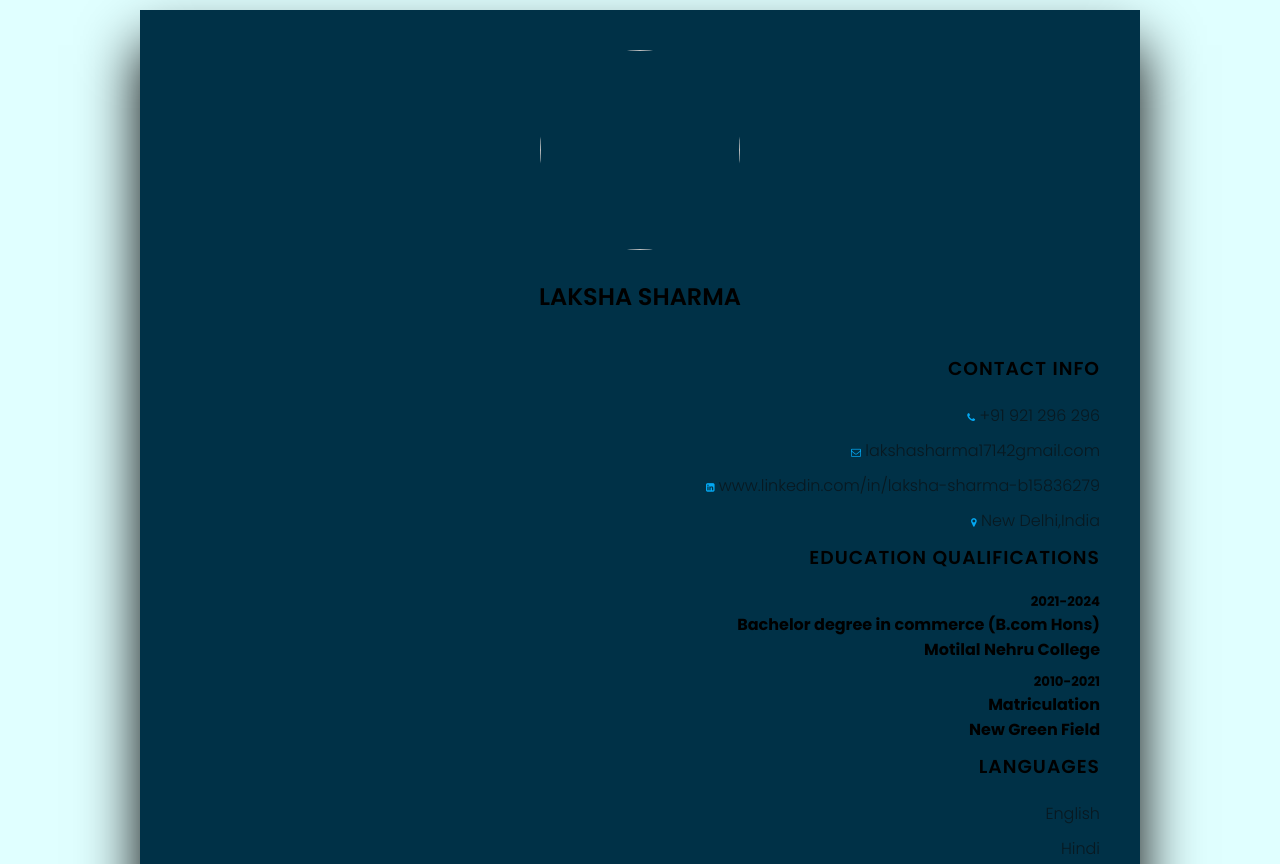
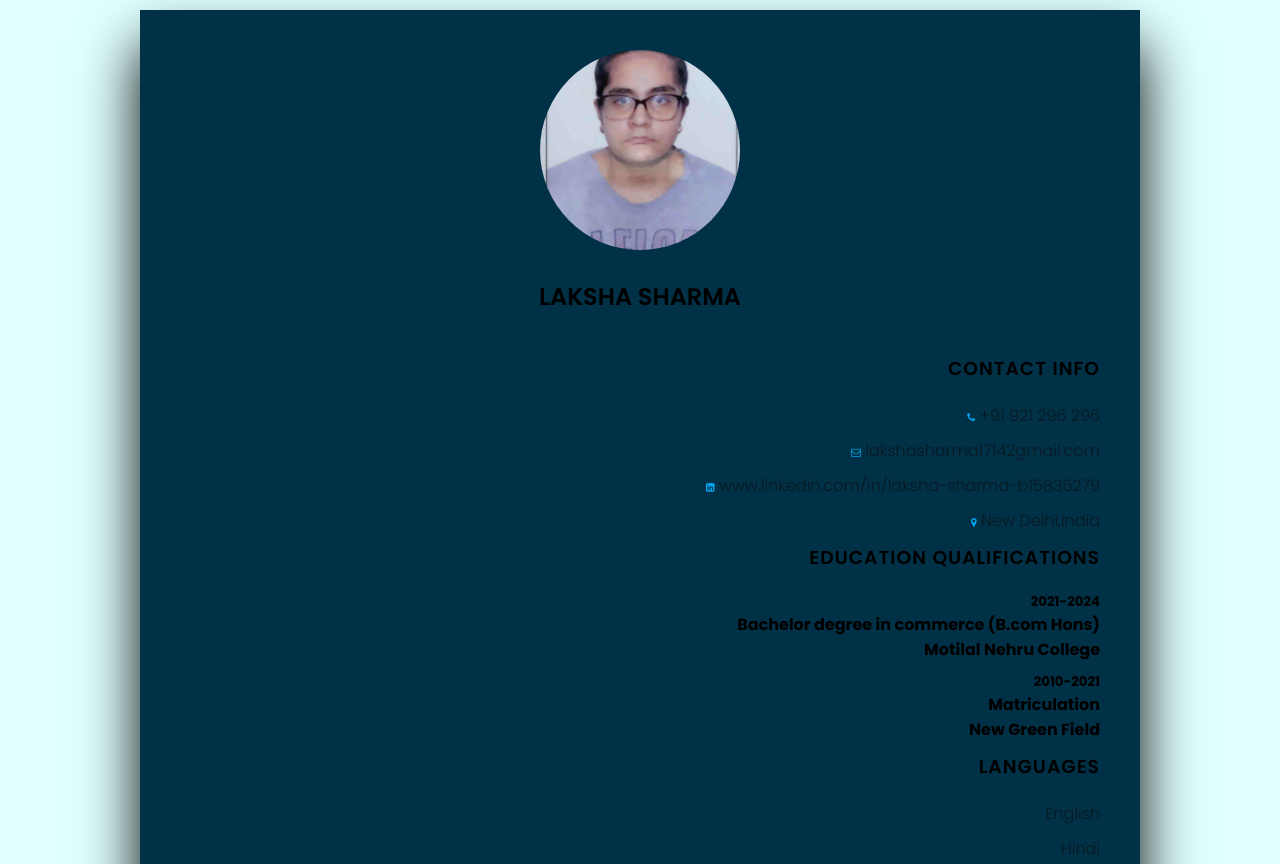
Before and after one commit to L1K19/L1K19.githhub.io, a plain HTML site: page index.html in a window 1280 px wide. Shown: the top 864 px of the page. Drawn offline with Linux system fonts and the light colour scheme; files whose address does not match are found by name.

Commit message:
Update index.html

```diff
--- a/index.html
+++ b/index.html
@@ -12,7 +12,7 @@
     <div class="left_side">
     <div class="profiletext">
     <div class="imgBx">
-    <img src="WhatsApp Image 2024-03-03 at 09.38.41_7836b93e.jpg">
+    <img src="c:\Users\Laksha Sharma\Desktop\WEB RESUME\CSS\Image 2024-03-03 .jpg">
    </div>
     <h2>Laksha Sharma</h2>
 
```
